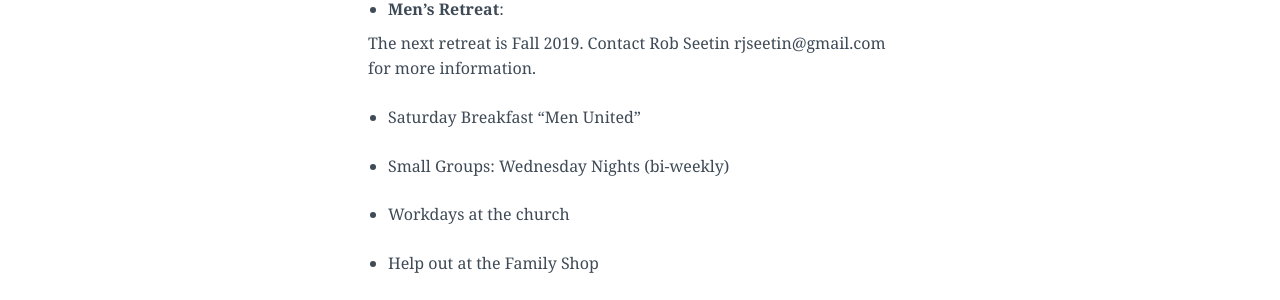
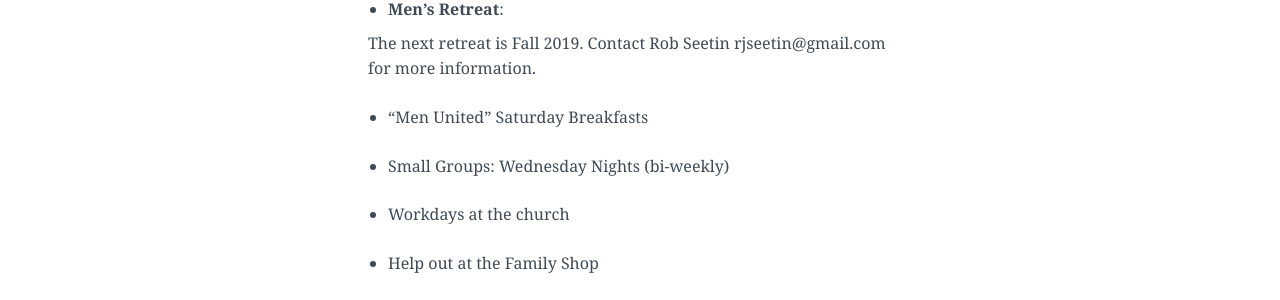
Before and after one commit to lukemoderwell/mariemont, a Jekyll site: the page built from mens-ministry.md, in a window 1280 px wide and 900 px high, scrolled down 1164 px. Shown: the part 154-454 px from the top of the window. Built offline with Jekyll 4.4.1, drawn with Linux system fonts in a browser that asks for light colours; nearby versions of some CDN libraries.

Commit message:
Updated Mens Ministry

```diff
--- a/mens-ministry.md
+++ b/mens-ministry.md
@@ -26,7 +26,7 @@ Here are some of the things we do:
 
 The next retreat is Fall 2019. Contact Rob Seetin rjseetin@gmail.com for more information.
 
-* Saturday Breakfast "Men United"
+* "Men United" Saturday Breakfasts
 
 * Small Groups: Wednesday Nights (bi-weekly)
 
```
